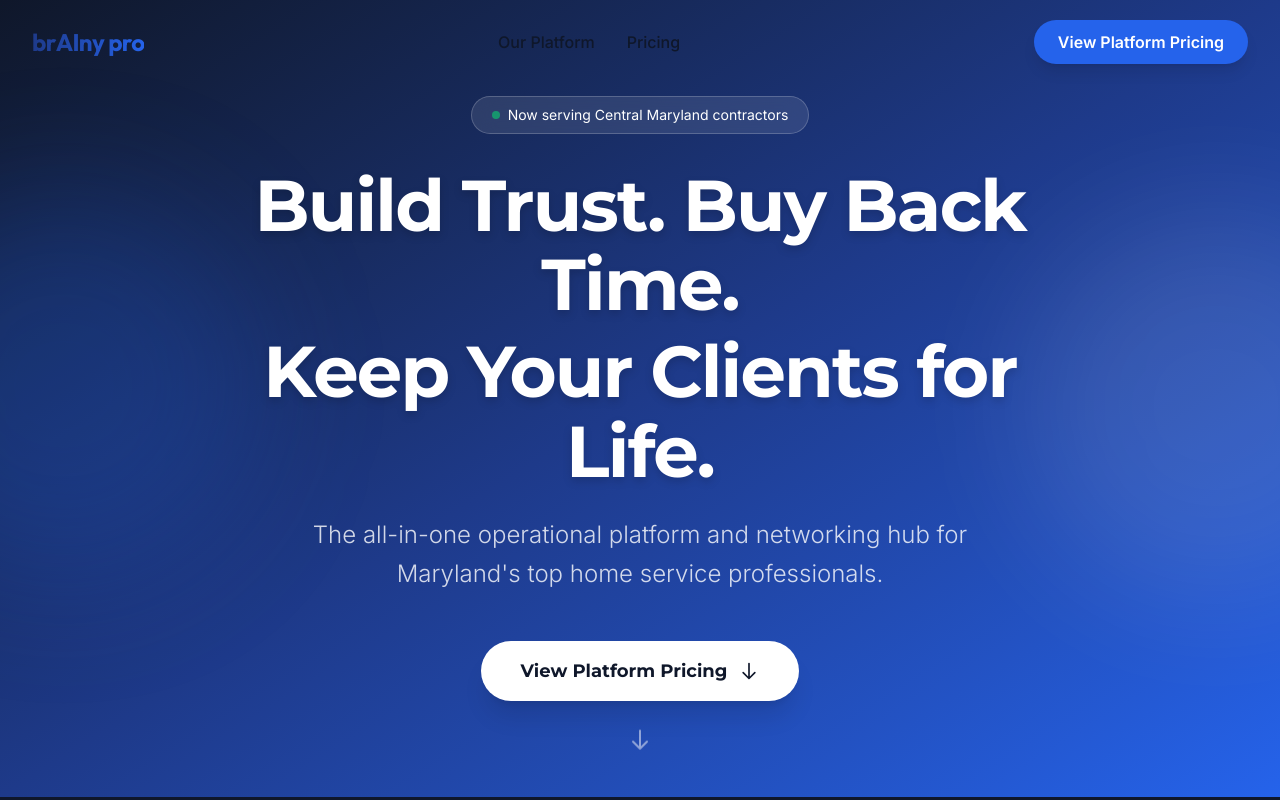
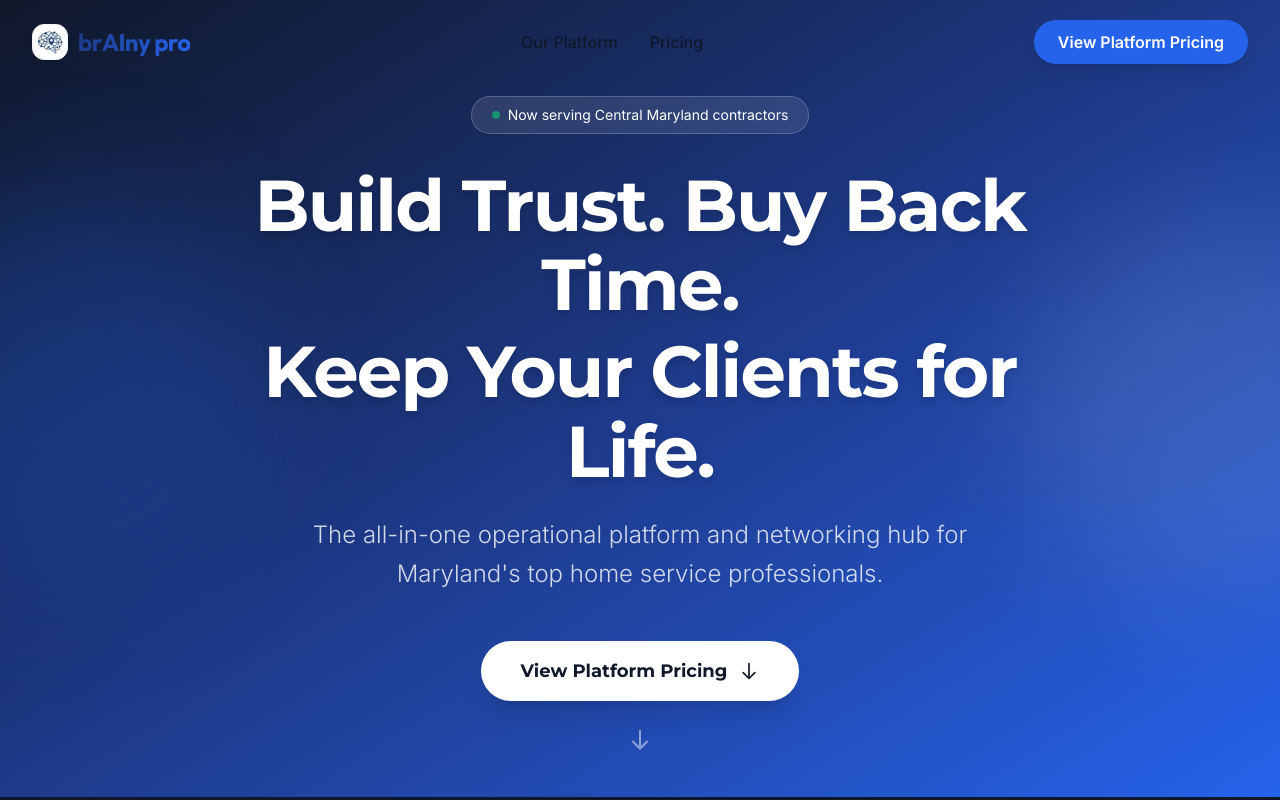
Before and after one commit to brainyprolocal/brainy-pro-local, a Next.js app: page / in a window 1280 px wide. Shown: the top 800 px of the page. Built offline with nearby package versions, Linux system fonts and the light colour scheme.

Commit message:
Add brain logo icon as site favicon and place beside logo lettering in Header and Footer

```diff
--- a/src/components/Footer.tsx
+++ b/src/components/Footer.tsx
@@ -5,9 +5,14 @@ export default function Footer() {
         <div className="grid grid-cols-1 md:grid-cols-3 gap-12 mb-12">
           {/* Brand Column */}
           <div className="space-y-4">
-            <span className="font-[family-name:var(--font-outfit)] text-3xl font-bold text-clean-white">
-              brAIny pro
-            </span>
+            <div className="flex items-center gap-3">
+              <div className="w-10 h-10 bg-white rounded-xl p-1.5 shadow-md flex items-center justify-center shrink-0">
+                <img src="/logo-icon.png" alt="brAIny pro logo icon" className="w-full h-full object-contain" />
+              </div>
+              <span className="font-[family-name:var(--font-outfit)] text-3xl font-bold text-clean-white">
+                brAIny pro
+              </span>
+            </div>
             <p className="text-sm font-medium text-blue-200">
               Build trust. Buy back time. Keep your clients for life.
             </p>
--- a/src/components/Header.tsx
+++ b/src/components/Header.tsx
@@ -35,7 +35,10 @@ export default function Header() {
       <div className="container mx-auto px-4 sm:px-6 lg:px-8">
         <div className="flex items-center justify-between">
           {/* Logo */}
-          <Link href="/" className="flex items-center group">
+          <Link href="/" className="flex items-center gap-2.5 group">
+            <div className="w-9 h-9 bg-white rounded-xl p-1 shadow-md flex items-center justify-center shrink-0 border border-gray-100 group-hover:scale-110 group-hover:rotate-6 transition-all duration-300">
+              <img src="/logo-icon.png" alt="brAIny pro logo icon" className="w-full h-full object-contain" />
+            </div>
             <span className="font-[family-name:var(--font-outfit)] text-2xl font-bold tracking-tight text-gradient transition-transform group-hover:scale-105">
               brAIny pro
             </span>
```
Also changed, not shown: public/logo-icon.png (added), src/app/icon.png (added).
